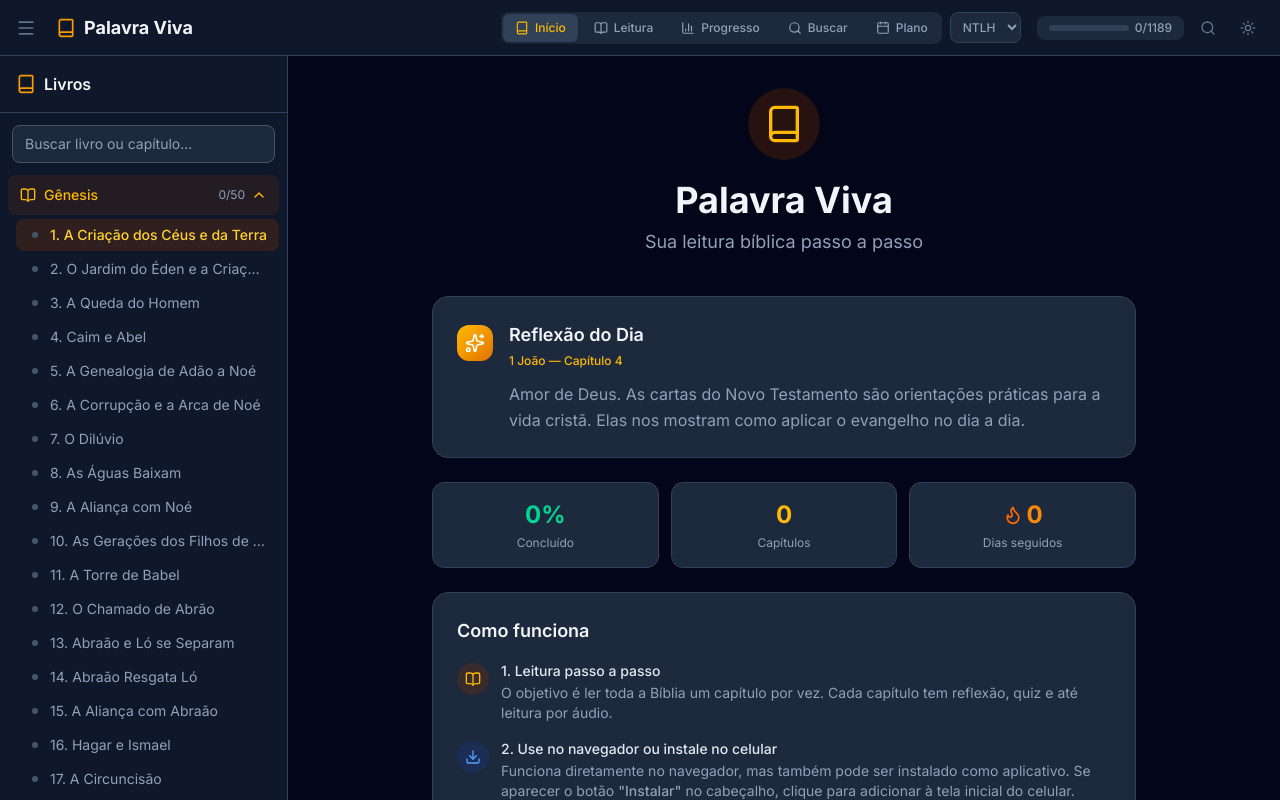
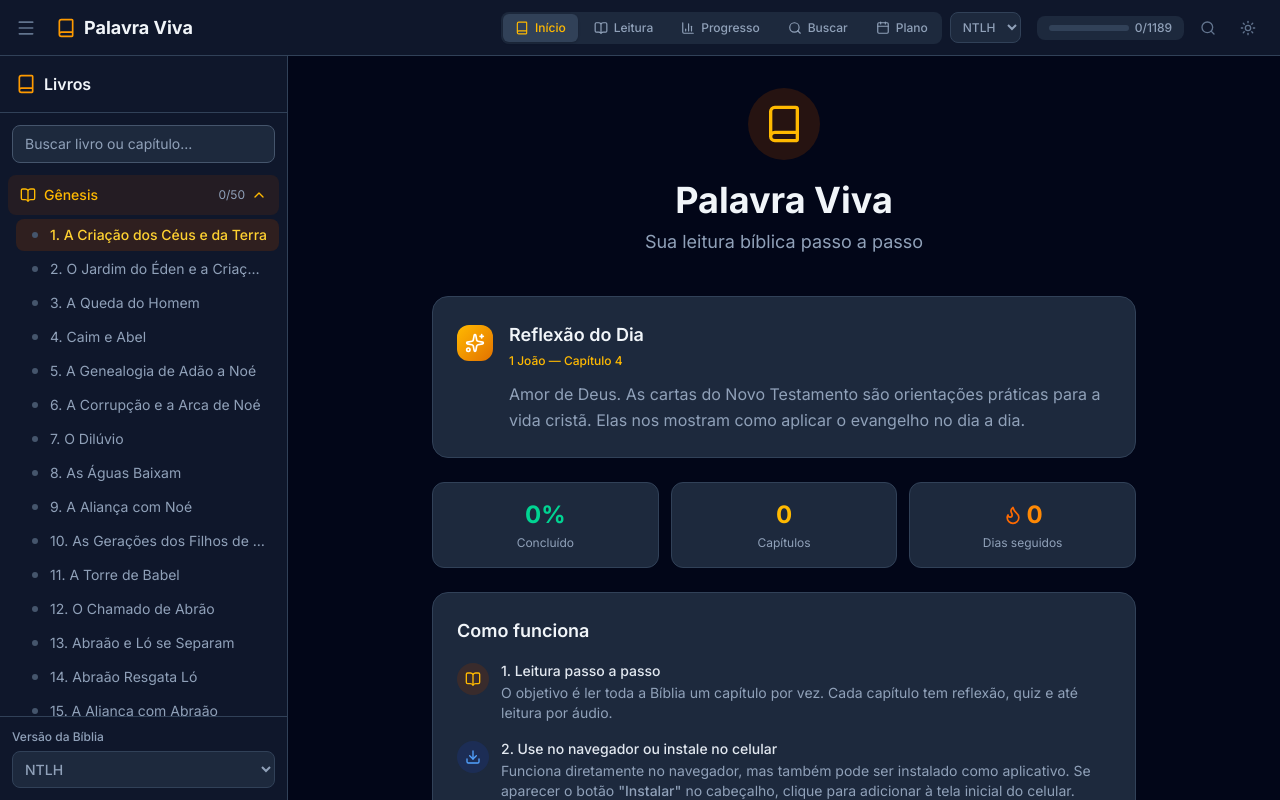
Before and after one commit to amplitudemodulada/biblia-itej, a React (Vite) app: page / in a window 1280 px wide. Built offline with nearby package versions, Linux system fonts and the light colour scheme.

Commit message:
feat: adiciona seletor de versão no Sidebar para acesso mobile

```diff
--- a/src/App.jsx
+++ b/src/App.jsx
@@ -268,7 +268,7 @@ function ReadingPlanView({ planProgress, onToggleDay, onSelectChapter, onGoToCur
   )
 }
 
-function Sidebar({ books, currentBookId, currentChapterIdx, progress, onSelectChapter, onClose, isOpen }) {
+function Sidebar({ books, currentBookId, currentChapterIdx, progress, onSelectChapter, onClose, isOpen, selectedVersion, onVersionChange }) {
   const [expandedBook, setExpandedBook] = useState(currentBookId)
   const [search, setSearch] = useState('')
 
@@ -359,6 +359,21 @@ function Sidebar({ books, currentBookId, currentChapterIdx, progress, onSelectCh
               </div>
             )
           })}
+        </div>
+        <div className="border-t border-slate-200 dark:border-slate-700 p-3">
+          <label className="block text-xs font-medium text-slate-500 dark:text-slate-400 mb-1.5">
+            Versão da Bíblia
+          </label>
+          <select
+            value={selectedVersion}
+            onChange={(e) => onVersionChange(e.target.value)}
+            className="w-full px-2 py-2 rounded-lg text-sm font-medium bg-slate-100 dark:bg-slate-800 text-slate-600 dark:text-slate-400 border border-slate-200 dark:border-slate-700 focus:outline-none focus:ring-2 focus:ring-amber-500/50 cursor-pointer"
+            title="Selecionar versão da Bíblia"
+          >
+            {AVAILABLE_VERSIONS.map(v => (
+              <option key={v.id} value={v.id}>{v.id}</option>
+            ))}
+          </select>
         </div>
       </aside>
     </>
@@ -677,6 +692,8 @@ function App() {
           onSelectChapter={handleSelectChapter}
           onClose={() => setSidebarOpen(false)}
           isOpen={sidebarOpen}
+          selectedVersion={selectedVersion}
+          onVersionChange={handleVersionChange}
         />
 
         <main className="flex-1 flex flex-col overflow-hidden" ref={mainRef} onTouchStart={handleTouchStart} onTouchEnd={handleTouchEnd}>
```
